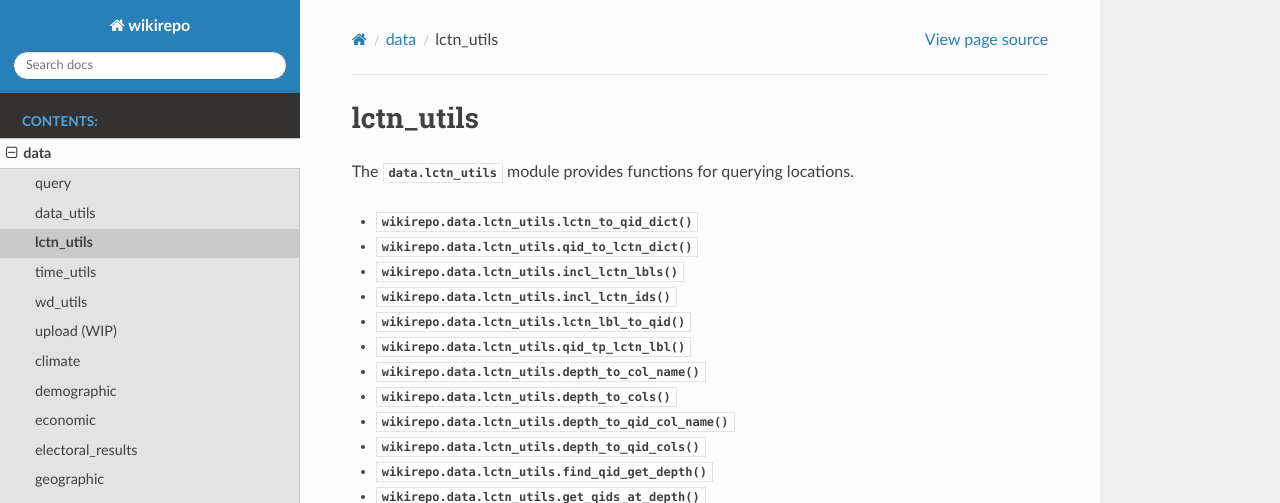
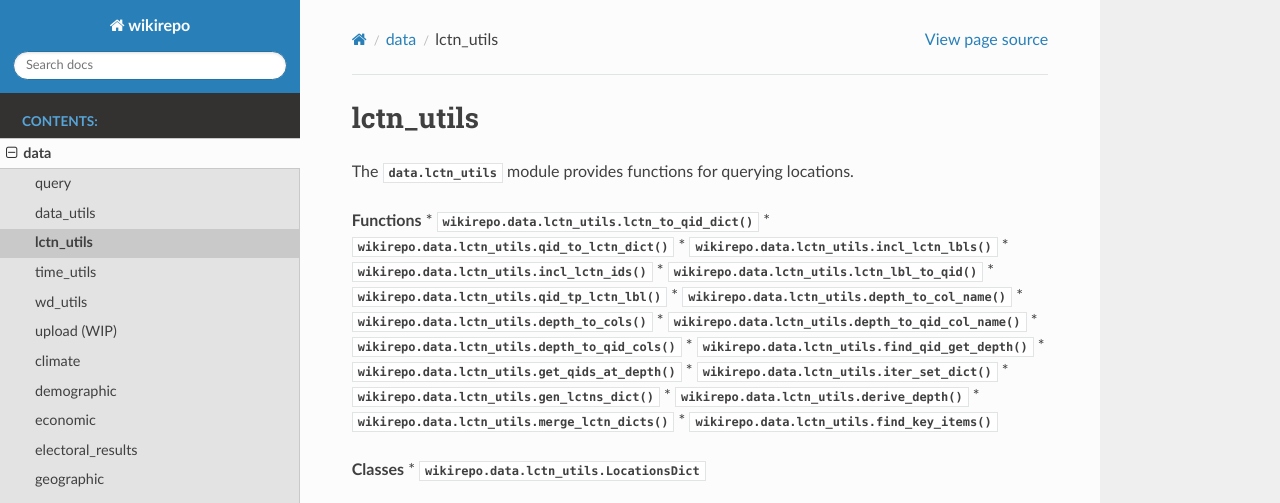
Before and after one commit to andrewtavis/wikirepo, a Sphinx documentation site: the page built from docs/source/data/lctn_utils.rst, in a window 1280 px wide and 900 px high, cut to the strip 0-503 px from the top of the window. Built offline with Sphinx 7.4.7 and the Read the Docs theme 2.0.0, drawn with Linux system fonts in a browser that asks for light colours; pages that are not in the unit, such as notebooks, are missing from menus.

Commit message:
Make classes more apparent in documentation and readme edits

```diff
--- a/docs/source/data/data_utils.rst
+++ b/docs/source/data/data_utils.rst
@@ -3,6 +3,7 @@ data_utils
 
 The :py:mod:`data.data_utils` module provides utility functions for querying data.
 
+**Functions**
 * :py:func:`wikirepo.data.data_utils._get_fxn_idx`
 * :py:func:`wikirepo.data.data_utils._get_dir_fxns_dict`
 * :py:func:`wikirepo.data.data_utils._check_data_assertions`
--- a/docs/source/data/lctn_utils.rst
+++ b/docs/source/data/lctn_utils.rst
@@ -3,6 +3,7 @@ lctn_utils
 
 The :py:mod:`data.lctn_utils` module provides functions for querying locations.
 
+**Functions**
 * :py:func:`wikirepo.data.lctn_utils.lctn_to_qid_dict`
 * :py:func:`wikirepo.data.lctn_utils.qid_to_lctn_dict`
 * :py:func:`wikirepo.data.lctn_utils.incl_lctn_lbls`
@@ -21,6 +22,7 @@ The :py:mod:`data.lctn_utils` module provides functions for querying locations.
 * :py:func:`wikirepo.data.lctn_utils.merge_lctn_dicts`
 * :py:func:`wikirepo.data.lctn_utils.find_key_items`
 
+**Classes**
 * :py:class:`wikirepo.data.lctn_utils.LocationsDict`
 
 .. autofunction:: wikirepo.data.lctn_utils.lctn_to_qid_dict
--- a/docs/source/data/query.rst
+++ b/docs/source/data/query.rst
@@ -5,6 +5,7 @@ The :py:mod:`data.query` module provides a function that calls and combines data
 
 Note: the purpose of this module is for a `wikirepo.data.query()` function call
 
+**Functions**
 * :py:func:`wikirepo.data.query.query`
 
 .. autofunction:: wikirepo.data.query.query
--- a/docs/source/data/wd_utils.rst
+++ b/docs/source/data/wd_utils.rst
@@ -3,6 +3,7 @@ wd_utils
 
 The :py:mod:`data.wd_utils` module provides utility functions for accessing and storing Wikidata information.
 
+**Functions**
 * :py:func:`wikirepo.data.wd_utils.check_in_ents_dict`
 * :py:func:`wikirepo.data.wd_utils.load_ent`
 * :py:func:`wikirepo.data.wd_utils.is_wd_id`
@@ -35,6 +36,7 @@ The :py:mod:`data.wd_utils` module provides utility functions for accessing and
 * :py:func:`wikirepo.data.wd_utils.t_to_prop_val_dict`
 * :py:func:`wikirepo.data.wd_utils.t_to_prop_val_dict_dict`
 
+**Classes**
 * :py:class:`wikirepo.data.wd_utils.EntitiesDict`
 
 .. autofunction:: wikirepo.data.wd_utils.check_in_ents_dict
--- a/docs/source/utils.rst
+++ b/docs/source/utils.rst
@@ -3,6 +3,7 @@ utils
 
 The :py:mod:`utils` module provides utility functions for general operations.
 
+**Functions**
 * :py:func:`wikirepo.utils._make_var_list`
 * :py:func:`wikirepo.utils._return_given_type`
 * :py:func:`wikirepo.utils.try_float`
```
Also changed, not shown: README.md (+1 -1 lines).
